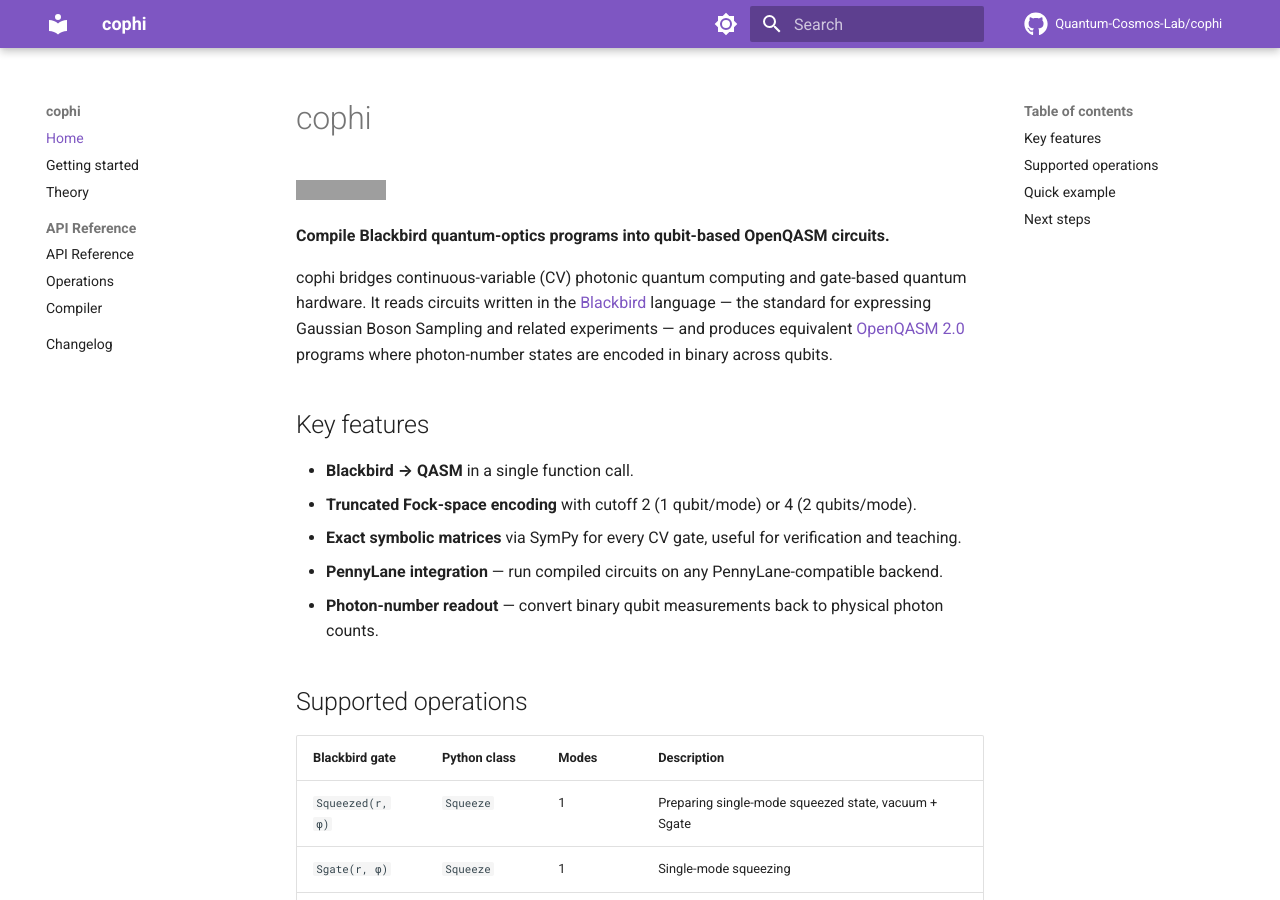
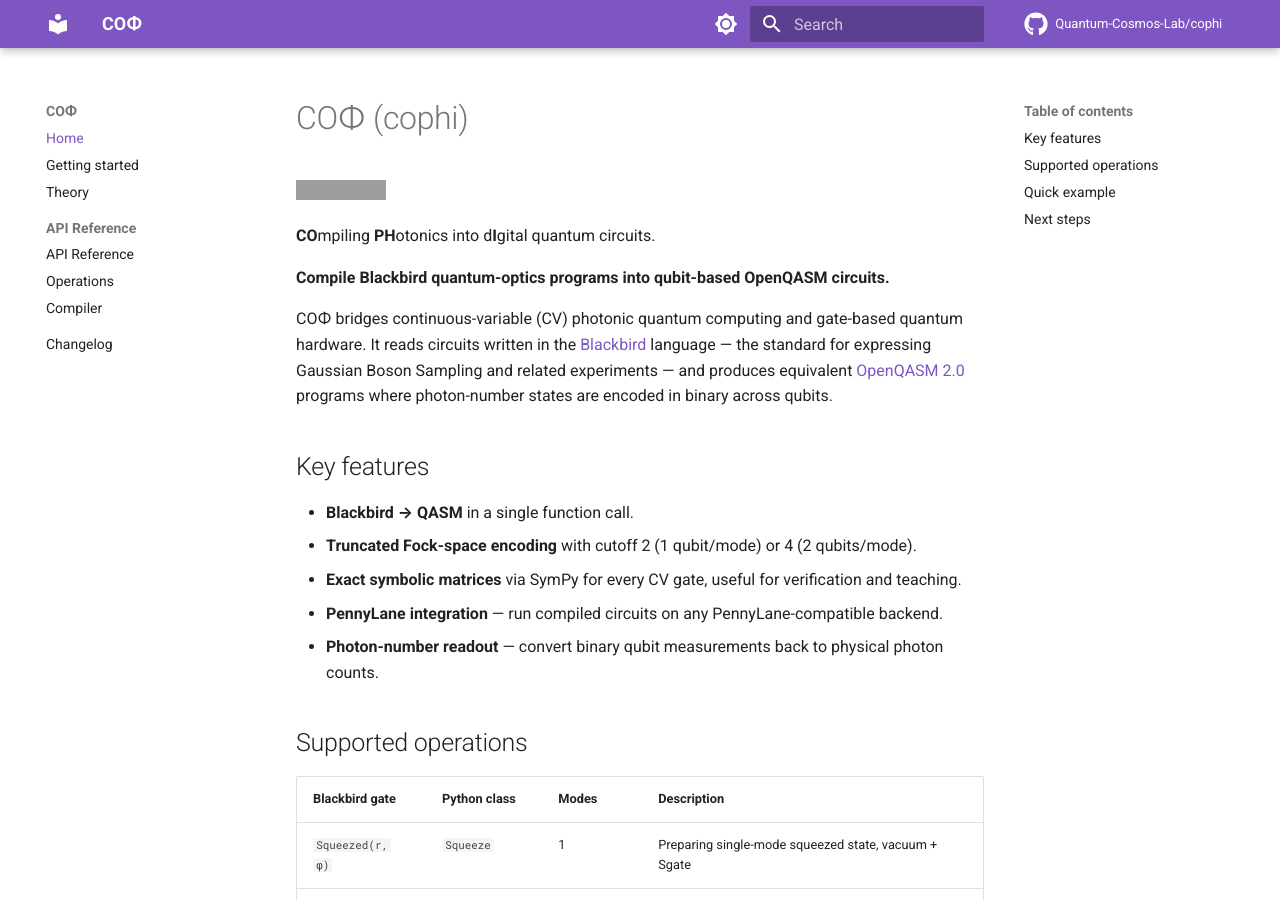
Before and after one commit to Quantum-Cosmos-Lab/cophi, an MkDocs documentation site: the page built from docs/index.md, in a window 1280 px wide and 900 px high. Built offline with MkDocs 1.6.1 and Material for MkDocs 9.7.7, drawn with Linux system fonts in a browser that asks for light colours; comment, search, counter and statistics services are not loaded; grey boxes are pictures that could not be loaded.

Commit message:
fix: name of package and link to docs

```diff
--- a/docs/index.md
+++ b/docs/index.md
@@ -1,10 +1,12 @@
-# cophi
+# COΦ (cophi)
 
 [![DOI](https://zenodo.org/badge/1387621923.svg)](https://doi.org/10.5281/zenodo.23160358)
 
+**CO**mpiling **PH**otonics into d**I**gital quantum circuits.
+
 **Compile Blackbird quantum-optics programs into qubit-based OpenQASM circuits.**
 
-cophi bridges continuous-variable (CV) photonic quantum computing and gate-based quantum hardware.  It reads circuits written in the [Blackbird](https://quantum-blackbird.readthedocs.io) language — the standard for expressing Gaussian Boson Sampling and related experiments — and produces equivalent [OpenQASM 2.0](https://openqasm.com) programs where photon-number states are encoded in binary across qubits.
+COΦ bridges continuous-variable (CV) photonic quantum computing and gate-based quantum hardware.  It reads circuits written in the [Blackbird](https://quantum-blackbird.readthedocs.io) language — the standard for expressing Gaussian Boson Sampling and related experiments — and produces equivalent [OpenQASM 2.0](https://openqasm.com) programs where photon-number states are encoded in binary across qubits.
 
 ## Key features
 
--- a/mkdocs.yml
+++ b/mkdocs.yml
@@ -1,4 +1,4 @@
-site_name: cophi
+site_name: COΦ
 site_description: Compile Blackbird quantum-optics programs into qubit-based OpenQASM circuits.
 repo_url: https://github.com/Quantum-Cosmos-Lab/cophi
 repo_name: Quantum-Cosmos-Lab/cophi
--- a/pyproject.toml
+++ b/pyproject.toml
@@ -27,7 +27,7 @@
 ]
 
 [project.urls]
-Documentation = "https://github.com/Quantum-Cosmos-Lab/cophi#readme"
+Documentation = "https://quantum-cosmos-lab.github.io/cophi/"
 Repository = "https://github.com/Quantum-Cosmos-Lab/cophi"
 Issues = "https://github.com/Quantum-Cosmos-Lab/cophi/issues"
 
```
Also changed, not shown: README.md (+8 -3 lines), 1 other file.
